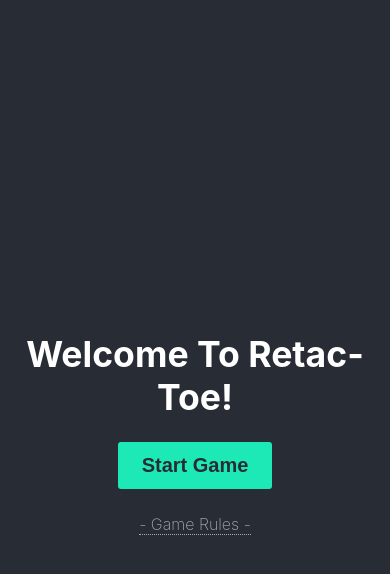
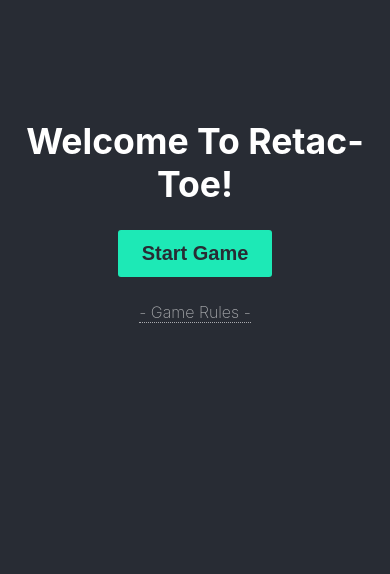
Before and after one commit to warrior-pk/retac-toe, a React (Create React App) app: page / in a window 390 px wide. Shown: the top 574 px of the page. Built offline with nearby package versions, Linux system fonts and the light colour scheme.

Commit message:
huh mobile screen with media query

```diff
--- a/src/App.css
+++ b/src/App.css
@@ -21,9 +21,9 @@
 .App-link {
   color: #61dafb;
 }
-/* @media only screen and (max-width: 600px) {
+@media only screen and (max-width: 600px) {
   .App-header {
-    margin-top: 5rem;
+    margin-top: 6rem;
     justify-content: flex-start;
   }
-} */
+}
--- a/src/index.css
+++ b/src/index.css
@@ -2,10 +2,7 @@
   user-select: none;
   box-sizing: border-box;
 }
-html,
-body {
-  height: 100%;
-}
+
 body {
   background-color: #282c34;
   margin: 0;
```
